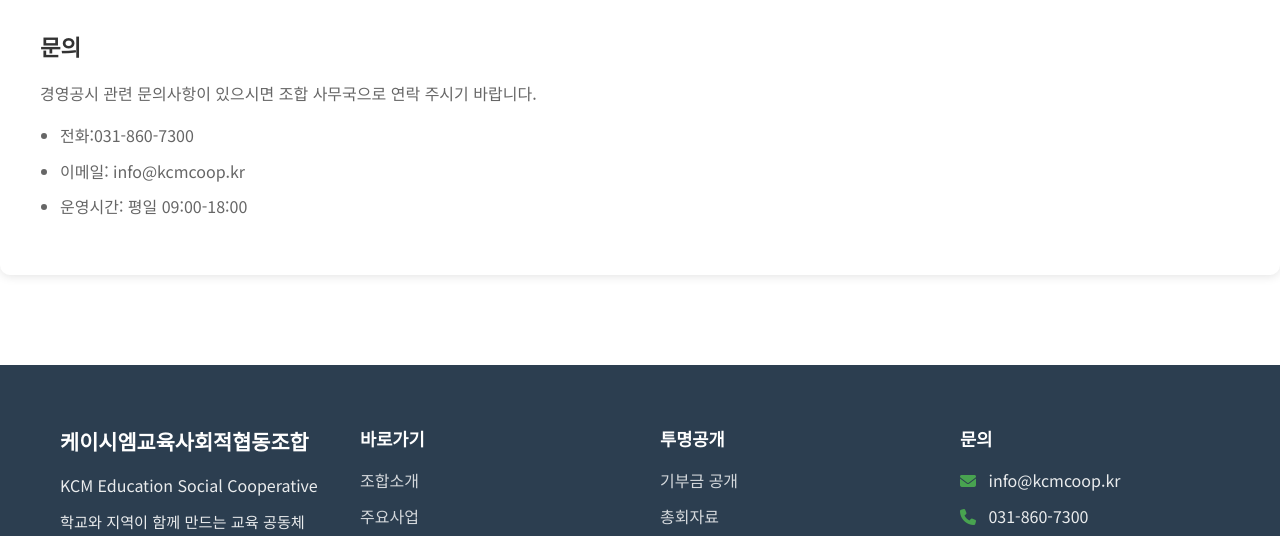
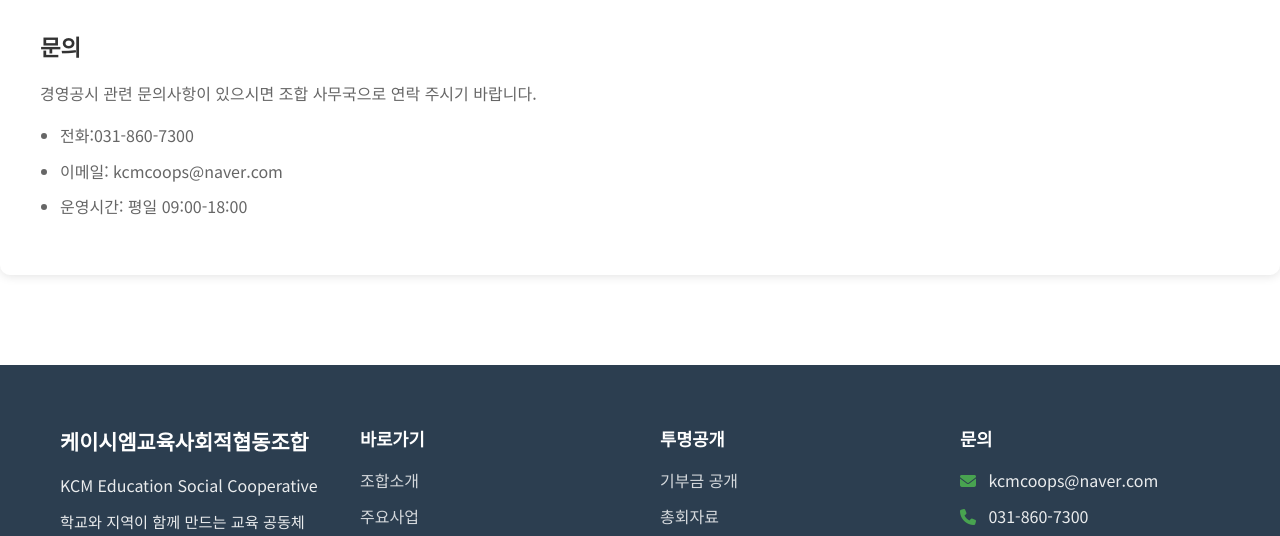
Before and after one commit to heunglae/kcm-coop-website, a website: page disclosure.html in a window 1280 px wide. Shown: the part 3283-3819 px from the top of the page. Drawn offline with Linux system fonts and the light colour scheme.

Commit message:
Update disclosure.html
Signed-off-by: heunglae <78581010+heunglae@users.noreply.github.com>

```diff
--- a/disclosure.html
+++ b/disclosure.html
@@ -238,7 +238,7 @@
                 <p>경영공시 관련 문의사항이 있으시면 조합 사무국으로 연락 주시기 바랍니다.</p>
                 <ul>
                     <li>전화:031-860-7300</li>
-                    <li>이메일: info@kcmcoop.kr</li>
+                    <li>이메일: kcmcoops@naver.com</li>
                     <li>운영시간: 평일 09:00-18:00</li>
                 </ul>
             </div>
@@ -274,7 +274,7 @@
                 </div>
                 <div class="footer-section">
                     <h4>문의</h4>
-                   <p><i class="fas fa-envelope"></i> info@kcmcoop.kr</p>
+                   <p><i class="fas fa-envelope"></i> kcmcoops@naver.com</p>
                     <p><i class="fas fa-phone"></i> 031-860-7300</p>
                     <p><i class="fas fa-clock"></i> 평일 09:00-18:00</p>
                 </div>
```
